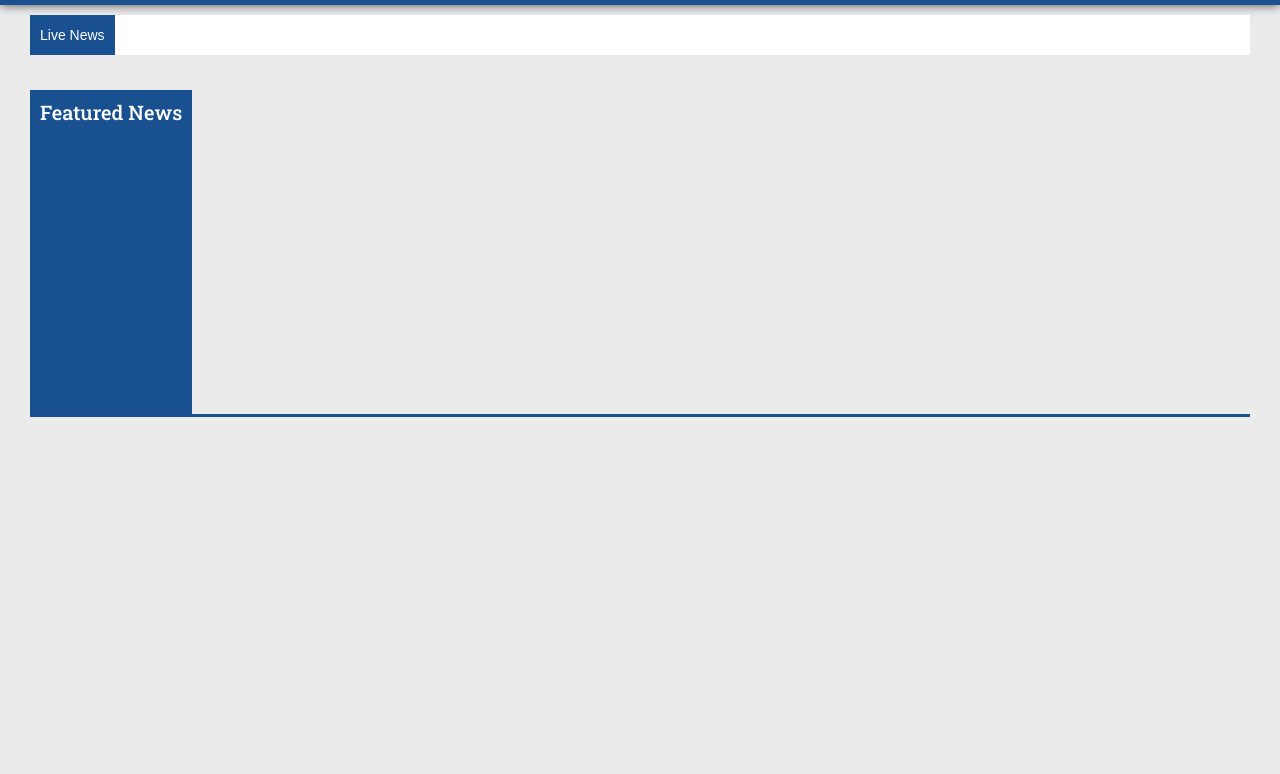
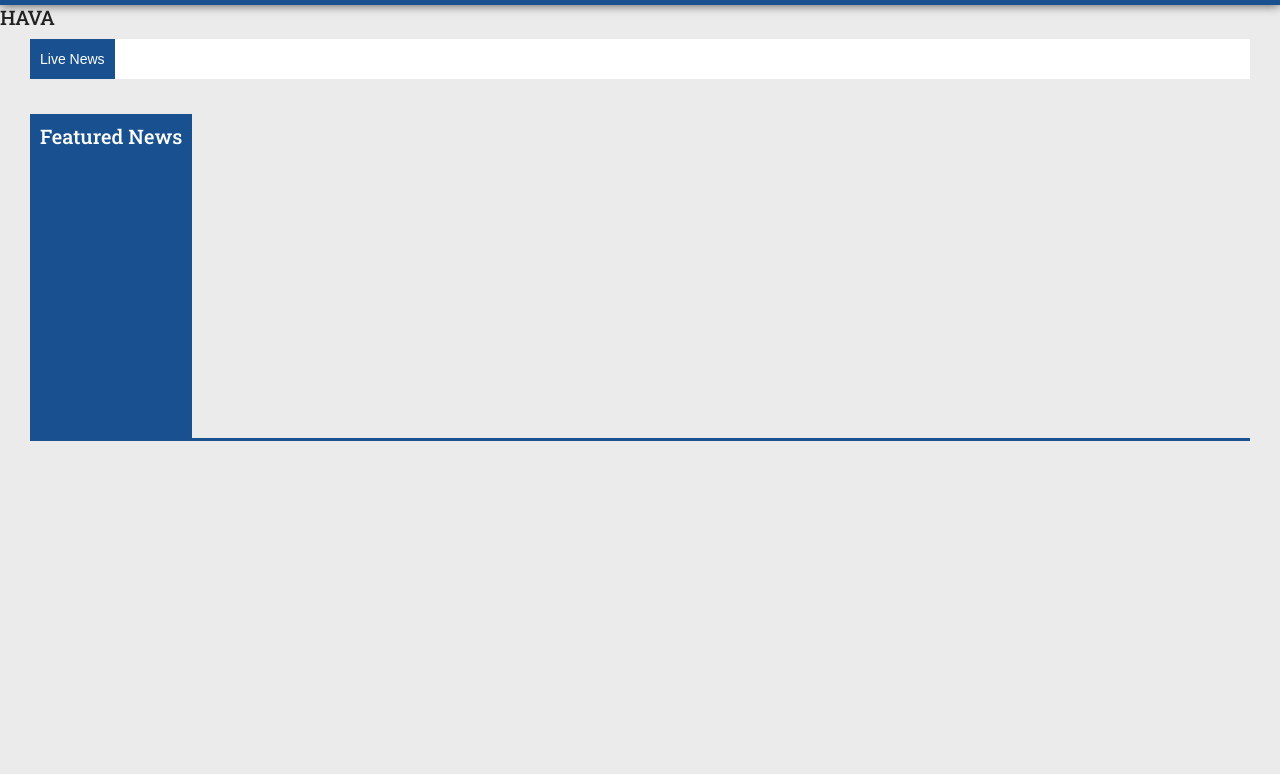
Before and after one commit to havahyseni/herald, a plain HTML site: page index.html in a window 1280 px wide. Shown: the part 95-869 px from the top of the page. Drawn offline with nearby package versions, Linux system fonts and the light colour scheme; no server answers.

Commit message:
Test Update
Test Update

```diff
--- a/index.html
+++ b/index.html
@@ -100,6 +100,8 @@
             </nav>
         </div>
     </div>
+
+    <h2>HAVA</h2>
 
     <div class='rssticker'>
         <span class="encabezado">Live News</span>
```
